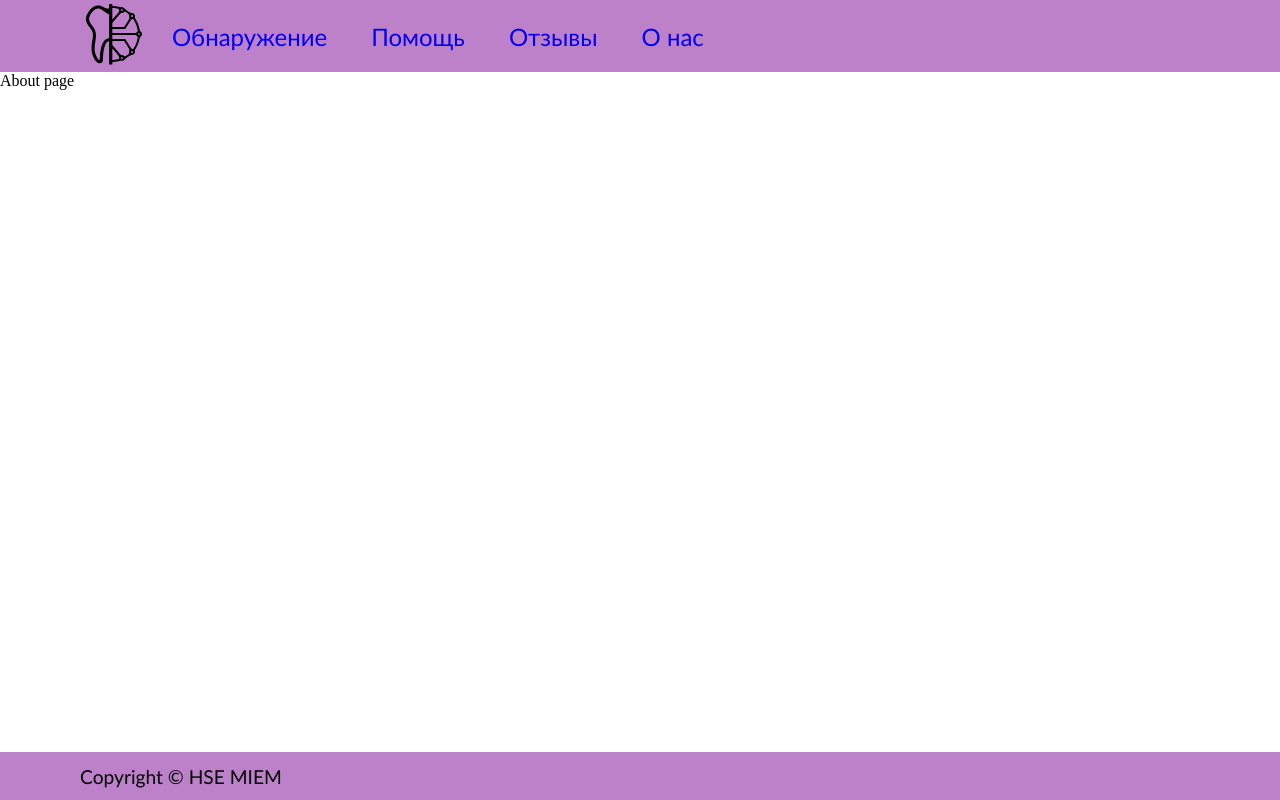
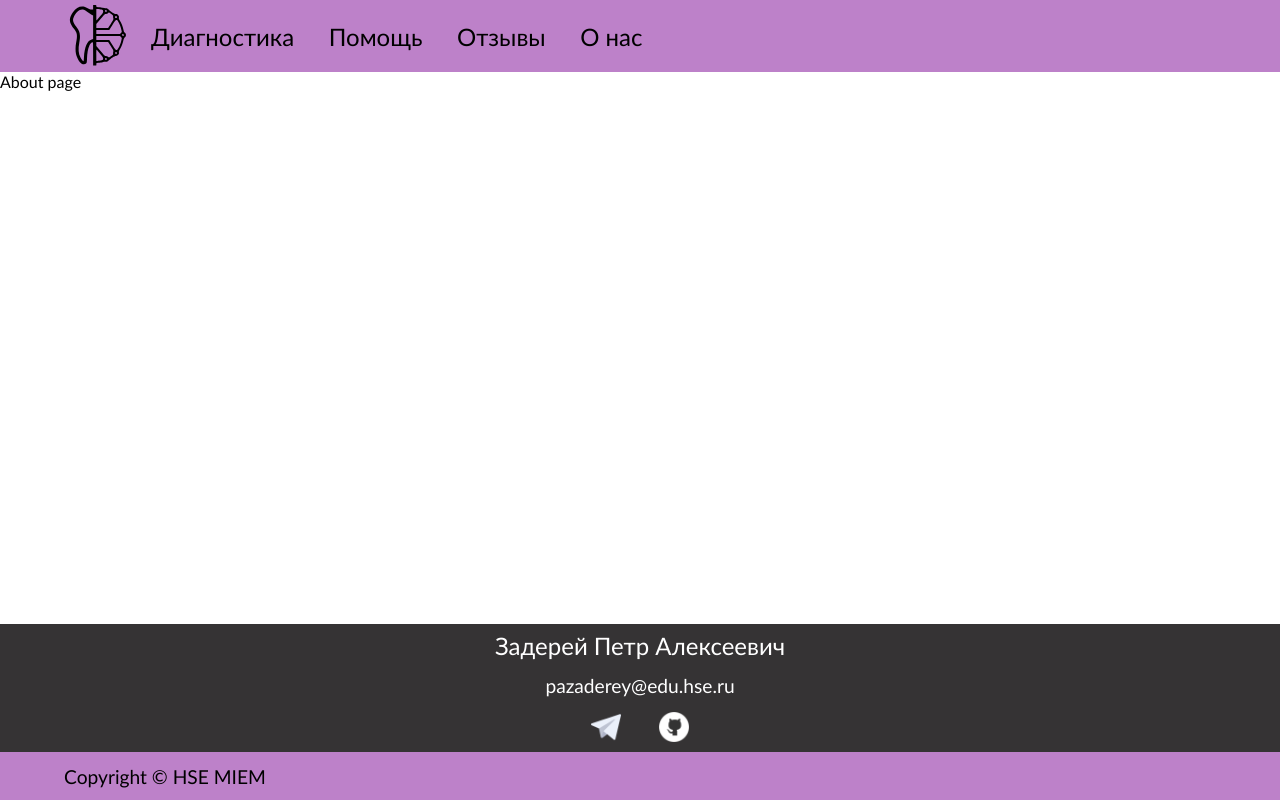
Before and after one commit to pazaderey/web-stomatology, a website: page public/html/about.html in a window 1280 px wide. Drawn offline with Linux system fonts and the light colour scheme.

Commit message:
✨ Upgrade footer

```diff
--- a/public/css/index.css
+++ b/public/css/index.css
@@ -1,8 +1,8 @@
 body {
+    font-family: 'Gill Sans', 'Gill Sans MT', Calibri, 'Trebuchet MS', sans-serif;
     margin: 0;
-    min-height: 100vh;
 }
 
 main {
-    min-height: calc(100vh - 7.5rem);
+    min-height: calc(100vh - 15.5rem);
 }
--- a/public/html/about.html
+++ b/public/html/about.html
@@ -4,6 +4,7 @@
     <meta charset="UTF-8">
     <meta name="viewport" content="width=device-width, initial-scale=1.0">
     <title>О нас</title>
+    <link rel="icon" type="image/x-icon" href="../img/logo.ico">
     <link rel="stylesheet" href="../css/index.css" />
     <script src="../js/components/header.js" type="text/javascript" defer></script>
     <script src="../js/components/footer.js" type="text/javascript" defer></script>
--- a/public/js/components/footer.js
+++ b/public/js/components/footer.js
@@ -2,21 +2,91 @@ const footerTemplate = document.createElement("template");
 footerTemplate.innerHTML = `
 <style>
 #footer {
-    height: 3rem;
+    height: 11rem;
     background-color: #BD81C9;
     display: flex;
     flex-direction: row;
     align-items: center;
 }
-.copyright {
+
+#footer-container {
+    width: 100%;
+    height: 100%;
+    display: flex;
+    flex-direction: column;
+    justify-content: space-around;
+}
+
+.footer-item {
+    display: flex;
+    flex-direction: row;
+    align-items: center;
+}
+
+.footer-contacts {
+    background-color: #353334;
+    flex-grow: 1;
+    display: flex;
+    flex-direction: column;
+    justify-content: space-around;
+}
+
+.footer-copyright {
+    height: 3rem;
+}
+
+span.contacts {
+    text-align: center;
+}
+
+span.name {
+    font-size: 1.5rem;
+    color: #ffffff;
+}
+
+span.email {
+    font-size: 1.2rem;
+    color: #ffffff;
+}
+
+div.contact-items {
+    width: 100%;
+    display: flex;
+    flex-direction: row;
+    justify-content: center;
+    gap: 3%;
+}
+
+img.contact-icon {
+    height: 30px;
+    width: 30px;
+}
+
+span.copyright {
     text-align: center;
     font-size: 1.2rem;
-    font-family: 'Gill Sans', 'Gill Sans MT', Calibri, 'Trebuchet MS', sans-serif;
-    padding-left: 5rem;
+    padding-left: 5%;
+    color: #000000;
+}
 
-}
 </style>
-<footer id="footer"><span class="copyright">Copyright © HSE MIEM</span></footer>
+<footer id="footer">
+    <div id="footer-container">
+        <div class="footer-item footer-contacts">
+            <span class="name">
+                Задерей Петр Алексеевич
+            </span>
+            <span class="email">
+                pazaderey@edu.hse.ru
+            </span>
+            <div class="contact-items">
+                <a href="https://t.me/pazaderey" target="_blank"><img class="contact-icon" src="../img/telegram.png"/></a>
+                <a href="https://github.com/pazaderey" target="_blank"><img class="contact-icon" src="../img/social.png"/></a>
+            </div>
+        </div>
+        <div class="footer-item footer-copyright"><span class="copyright">Copyright © HSE MIEM</span></div>
+    </div>
+</footer>
 `;
 
 class Footer extends HTMLElement {
--- a/public/js/components/header.js
+++ b/public/js/components/header.js
@@ -2,6 +2,7 @@ const headerTemplate = document.createElement("template");
 headerTemplate.innerHTML = `
 <style>
 #header {
+    width: 100%;
     background-color: #BD81C9;
     height: 4.5rem;
     display: flex;
@@ -14,9 +15,15 @@ headerTemplate.innerHTML = `
     width: 4rem;
 }
 
+#menu-img {
+    height: 2rem;
+    width: 2rem;
+}
+
 #nav {
     width: 100%;
-    padding-left: 5rem;
+    padding-left: 5%;
+    padding-right: 5%;
     align-self: center;
     display: flex;
     flex-direction: row;
@@ -25,26 +32,87 @@ headerTemplate.innerHTML = `
     gap: 1%;
 }
 
-.nav-link {
-    text-decoration: none;
+a.nav-link {
+    text-decoration-color: #000000;
+    text-decoration-line: none;
+    color: #000000;
 }
 
 .nav-elem {
     height: 2.5rem;
-    padding-left: 1rem;
-    padding-right: 1rem;
+    padding-left: 1%;
+    padding-right: 1%;
     text-align: center;
     font-size: 1.5rem;
-    font-family: 'Gill Sans', 'Gill Sans MT', Calibri, 'Trebuchet MS', sans-serif;
     display: flex;
     justify-content: center;
     align-items: center;
+}
+
+.dropdown {
+    display: none;
+}
+
+.dropdown-options {
+    display: none;
+    overflow: auto;
+    position: absolute;
+    left: -8rem;
+    background-color:#fff;
+    border-radius: 5px;
+    box-shadow: 0px 10px 10px 0px rgba(0,0,0,0.4);
+}
+
+.dropdown-options a {
+    display: block;
+    color: #000000;
+    text-decoration: none;
+    padding: 15px 30px;
+  }
+
+@media (max-width: 550px) {
+    .nav-elem {
+        display: none;
+    }
+
+    #nav {
+        justify-content: space-between;
+    }
+
+    .dropdown {
+        display: inline-block;
+        position: relative;
+    }
+
+    .dropdown:hover .dropdown-options {
+        display: block;
+    }
+
+    .nav-btn {
+        height: 2.5rem;
+        width: 2.5rem;
+        display: block;
+        border: none;
+        background-color: inherit;
+        cursor: pointer;
+    }
 }
 </style>
 <header id="header">
     <nav id="nav">
         <a class="nav-link" href="/"><img src="../img/logo.svg" id="logo" /></a>
-        <div class="nav-elem"><a class="nav-link" href="/detect"><span>Обнаружение</span></a></div>
+
+        <div class="dropdown">
+            <button class="nav-btn"><img src="../img/menu.png" id="menu-img"/></button>
+            <div class="dropdown-options">
+                <a href="/detect">Диагностика</a>
+                <a href="/help">Помощь</a>
+                <a href="/feedback">Отзывы</a>
+                <a href="/about">О нас</a>
+            </div>
+        </div>
+
+        <div class="nav-elem"><a class="nav-link" href="/detect"><span>Диагностика</span></a></div>
         <div class="nav-elem"><a class="nav-link" href="/help"><span>Помощь</span></a></div>
         <div class="nav-elem"><a class="nav-link" href="/feedback"><span>Отзывы</span></a></div>
         <div class="nav-elem"><a class="nav-link" href="/about"><span>О нас</span></a></div>
```
Also changed, not shown: public/html/detect.html (+1 -0 lines), public/html/feedback.html (+1 -0 lines), public/html/help.html (+1 -0 lines), public/html/not-found.html (+1 -0 lines), public/img/menu.png (added), public/img/social.png (added), public/img/telegram.png (added).
